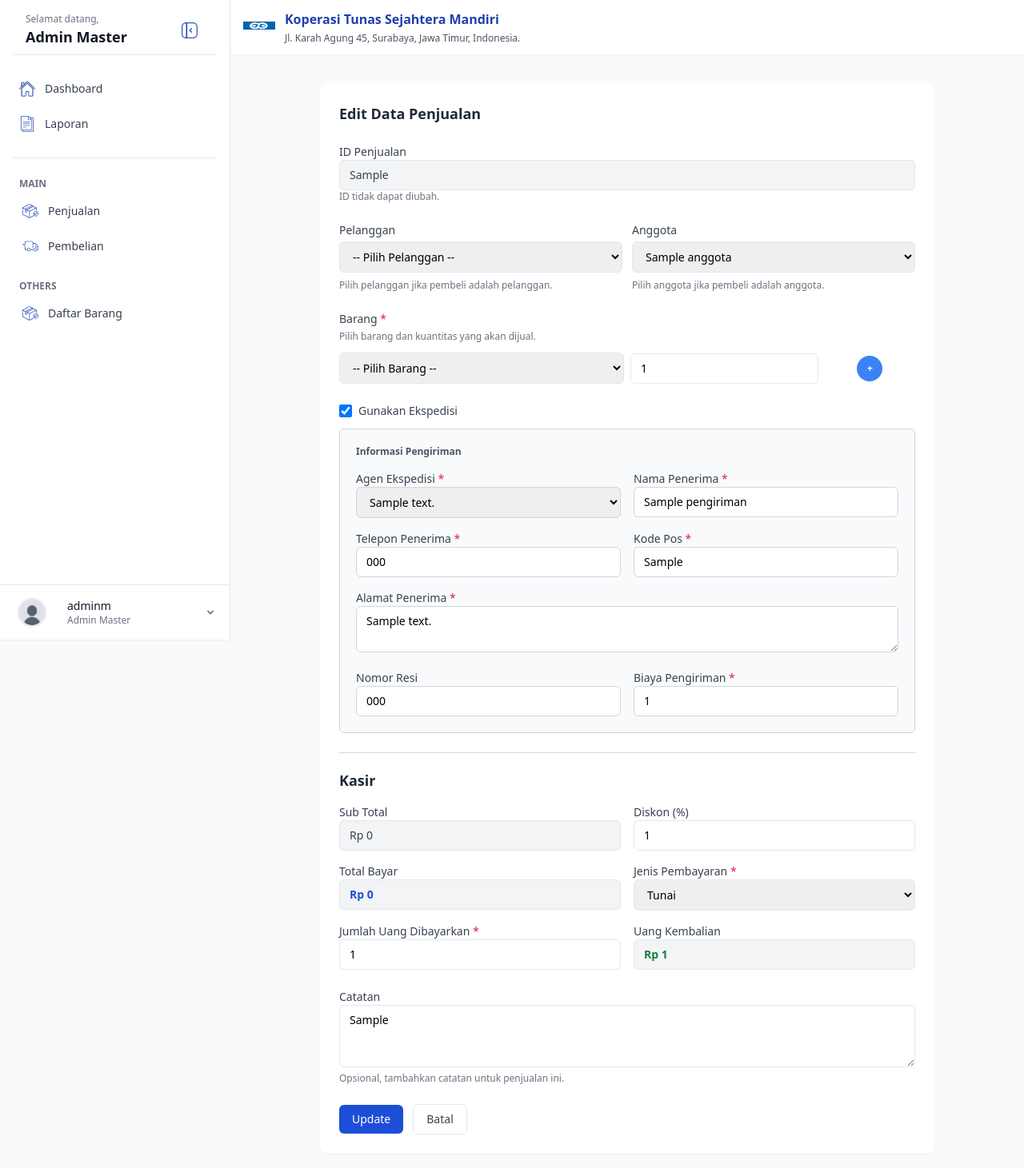
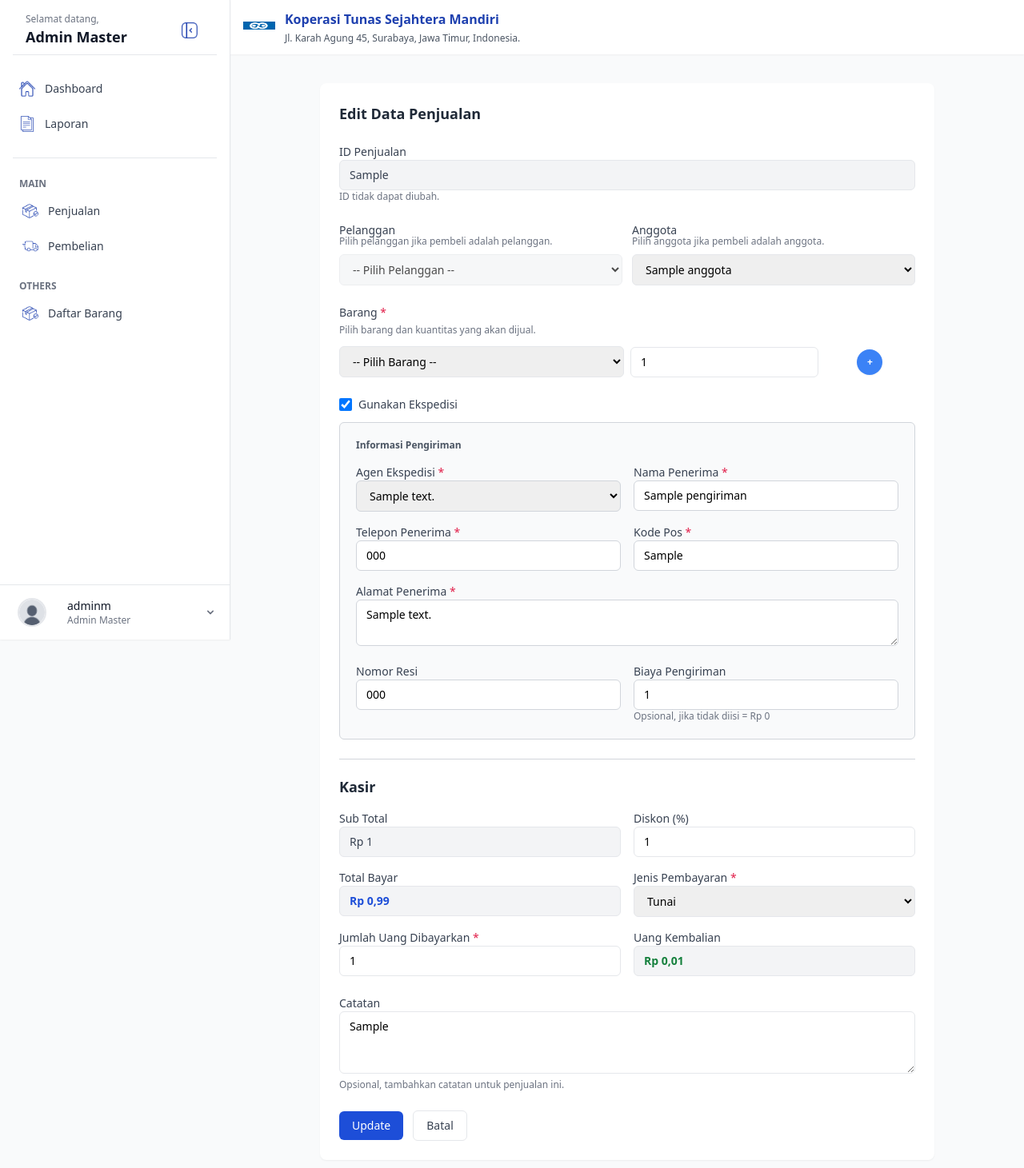
Before and after one commit to salsafds/toko-tsm, a Laravel app: a page that uses resources/views/admin/penjualan/_form.blade.php in a window 1280 px wide. Shown: the top 1461 px of the page at 80% size. Run offline with Laravel 12, Linux system fonts and the light colour scheme; a user stored in the database is signed in; data comes from the database, SQL or seed files in the repository; tables that the repository leaves empty hold one stand-in row (values such as "Sample post"); style sheets or scripts are compiled from the project's sources.

Commit message:
biaya pengiriman

```diff
--- a/app/Http/Controllers/Admin/PenjualanController.php
+++ b/app/Http/Controllers/Admin/PenjualanController.php
@@ -74,7 +74,6 @@ class PenjualanController extends Controller
             'jenis_pembayaran.required' => 'Jenis pembayaran wajib dipilih.',
         ];
 
-        // Hanya validasi ekspedisi jika checkbox dikirim dan bernilai 1
         if ($request->has('ekspedisi') && $request->ekspedisi == '1') {
             $rules += [
                 'id_agen_ekspedisi' => 'required|exists:agen_ekspedisi,id_ekspedisi',
@@ -82,7 +81,7 @@ class PenjualanController extends Controller
                 'telepon_penerima' => 'required|string|max:20',
                 'alamat_penerima' => 'required|string',
                 'kode_pos' => 'required|string|max:10',
-                'biaya_pengiriman' => 'required|numeric|min:0',
+                'biaya_pengiriman' => 'nullable|numeric|min:0', // BISA KOSONG
                 'nomor_resi' => 'nullable|string|max:255',
             ];
 
@@ -93,13 +92,11 @@ class PenjualanController extends Controller
                 'telepon_penerima.required' => 'Telepon penerima wajib diisi.',
                 'alamat_penerima.required' => 'Alamat penerima wajib diisi.',
                 'kode_pos.required' => 'Kode pos wajib diisi.',
-                'biaya_pengiriman.required' => 'Biaya pengiriman wajib diisi.',
             ];
         }
 
         $request->validate($rules, $messages);
 
-        // Validasi mutual exclusive
         if (!$request->id_pelanggan && !$request->id_anggota) {
             return back()->withErrors(['id_pelanggan' => 'Pilih pelanggan atau anggota.'])->withInput();
         }
@@ -108,11 +105,15 @@ class PenjualanController extends Controller
         }
 
         DB::transaction(function () use ($request) {
-            $subTotal = 0;
+            $subTotalBarang = 0;
             foreach ($request->barang as $item) {
                 $barang = Barang::findOrFail($item['id_barang']);
-                $subTotal += $barang->retail * $item['kuantitas'];
+                $subTotalBarang += $barang->retail * $item['kuantitas'];
             }
+
+            $biayaPengiriman = $request->has('ekspedisi') && $request->ekspedisi == '1' ? ($request->biaya_pengiriman ?? 0) : 0;
+            $subTotal = $subTotalBarang + $biayaPengiriman;
+
             $diskon = $request->filled('diskon_penjualan') ? $request->diskon_penjualan : 0;
             $totalHarga = $subTotal - ($subTotal * $diskon / 100);
 
@@ -124,6 +125,7 @@ class PenjualanController extends Controller
                 'diskon_penjualan' => $diskon,
                 'total_harga_penjualan' => $totalHarga,
                 'jenis_pembayaran' => $request->jenis_pembayaran,
+                'uang_diterima' => $request->uang_diterima ?? 0,
                 'catatan' => $request->catatan,
             ]);
 
@@ -145,7 +147,7 @@ class PenjualanController extends Controller
                     'id_agen_ekspedisi' => $request->id_agen_ekspedisi,
                     'id_penjualan' => $penjualan->id_penjualan,
                     'nomor_resi' => $request->nomor_resi,
-                    'biaya_pengiriman' => $request->biaya_pengiriman,
+                    'biaya_pengiriman' => $biayaPengiriman,
                     'nama_penerima' => $request->nama_penerima,
                     'telepon_penerima' => $request->telepon_penerima,
                     'alamat_penerima' => $request->alamat_penerima,
@@ -200,7 +202,7 @@ class PenjualanController extends Controller
                 'telepon_penerima' => 'required|string|max:20',
                 'alamat_penerima' => 'required|string',
                 'kode_pos' => 'required|string|max:10',
-                'biaya_pengiriman' => 'required|numeric|min:0',
+                'biaya_pengiriman' => 'nullable|numeric|min:0', // BISA KOSONG
                 'nomor_resi' => 'nullable|string|max:255',
             ];
 
@@ -211,7 +213,6 @@ class PenjualanController extends Controller
                 'telepon_penerima.required' => 'Telepon penerima wajib diisi.',
                 'alamat_penerima.required' => 'Alamat penerima wajib diisi.',
                 'kode_pos.required' => 'Kode pos wajib diisi.',
-                'biaya_pengiriman.required' => 'Biaya pengiriman wajib diisi.',
             ];
         }
 
@@ -233,11 +234,15 @@ class PenjualanController extends Controller
             $penjualan->detailPenjualan()->delete();
             $penjualan->pengiriman()->delete();
 
-            $subTotal = 0;
+            $subTotalBarang = 0;
             foreach ($request->barang as $item) {
                 $barang = Barang::findOrFail($item['id_barang']);
-                $subTotal += $barang->retail * $item['kuantitas'];
+                $subTotalBarang += $barang->retail * $item['kuantitas'];
             }
+
+            $biayaPengiriman = $request->has('ekspedisi') && $request->ekspedisi == '1' ? ($request->biaya_pengiriman ?? 0) : 0;
+            $subTotal = $subTotalBarang + $biayaPengiriman;
+
             $diskon = $request->filled('diskon_penjualan') ? $request->diskon_penjualan : 0;
             $totalHarga = $subTotal - ($subTotal * $diskon / 100);
 
@@ -247,6 +252,7 @@ class PenjualanController extends Controller
                 'diskon_penjualan' => $diskon,
                 'total_harga_penjualan' => $totalHarga,
                 'jenis_pembayaran' => $request->jenis_pembayaran,
+                'uang_diterima' => $request->uang_diterima ?? 0,
                 'catatan' => $request->catatan,
             ]);
 
@@ -267,7 +273,7 @@ class PenjualanController extends Controller
                     'id_pengiriman' => $this->generatePengirimanId(),
                     'id_agen_ekspedisi' => $request->id_agen_ekspedisi,
                     'id_penjualan' => $penjualan->id_penjualan,
-                    'biaya_pengiriman' => $request->biaya_pengiriman,
+                    'biaya_pengiriman' => $biayaPengiriman,
                     'nama_penerima' => $request->nama_penerima,
                     'telepon_penerima' => $request->telepon_penerima,
                     'alamat_penerima' => $request->alamat_penerima,
--- a/resources/views/admin/penjualan/_form.blade.php
+++ b/resources/views/admin/penjualan/_form.blade.php
@@ -20,7 +20,10 @@
   {{-- Pelanggan atau Anggota --}}
   <div class="grid grid-cols-2 gap-3">
     <div class="grid grid-cols-1 gap-1">
-      <label for="id_pelanggan" class="block text-sm font-medium text-gray-700">Pelanggan</label>
+      <div>
+        <label for="id_pelanggan" class="block text-sm font-medium text-gray-700">Pelanggan</label>
+        <p class="text-xs text-gray-500 -mt-1 mb-1">Pilih pelanggan jika pembeli adalah pelanggan.</p>
+      </div>
       <select id="id_pelanggan" name="id_pelanggan" class="w-full rounded-md border px-3 py-2 text-sm {{ $errors->has('id_pelanggan') ? 'border-red-500 bg-red-50 focus:border-red-500 focus:ring-red-200' : 'border-gray-200 focus:border-blue-500 focus:ring-blue-100' }}">
         <option value="">-- Pilih Pelanggan --</option>
         @foreach($pelanggans as $p)
@@ -31,12 +34,14 @@
         <p class="text-sm text-red-600 mt-1">{{ $errors->first('id_pelanggan') }}</p>
       @else
         <p id="id_pelanggan_error" class="text-sm text-red-600 mt-1 hidden"></p>
-        <p class="text-xs text-gray-500 mt-1">Pilih pelanggan jika pembeli adalah pelanggan.</p>
       @endif
     </div>
 
     <div class="grid grid-cols-1 gap-1">
-      <label for="id_anggota" class="block text-sm font-medium text-gray-700">Anggota</label>
+      <div>
+        <label for="id_anggota" class="block text-sm font-medium text-gray-700">Anggota</label>
+        <p class="text-xs text-gray-500 -mt-1 mb-1">Pilih anggota jika pembeli adalah anggota.</p>
+      </div>
       <select id="id_anggota" name="id_anggota" class="w-full rounded-md border px-3 py-2 text-sm {{ $errors->has('id_anggota') ? 'border-red-500 bg-red-50 focus:border-red-500 focus:ring-red-200' : 'border-gray-200 focus:border-blue-500 focus:ring-blue-100' }}">
         <option value="">-- Pilih Anggota --</option>
         @foreach($anggotas as $a)
@@ -47,7 +52,6 @@
         <p class="text-sm text-red-600 mt-1">{{ $errors->first('id_anggota') }}</p>
       @else
         <p id="id_anggota_error" class="text-sm text-red-600 mt-1 hidden"></p>
-        <p class="text-xs text-gray-500 mt-1">Pilih anggota jika pembeli adalah anggota.</p>
       @endif
     </div>
   </div>
@@ -178,15 +182,15 @@
         </div>
 
         <div>
-          <label for="biaya_pengiriman" class="block text-sm font-medium text-gray-700">Biaya Pengiriman <span class="text-rose-600">*</span></label>
-          <input type="number" name="biaya_pengiriman" id="biaya_pengiriman" value="{{ old('biaya_pengiriman', $penjualan->pengiriman->biaya_pengiriman ?? '') }}" class="w-full rounded-md border px-3 py-2 text-sm border-gray-300" step="0.01" min="0">
-          <p id="biaya_pengiriman_error" class="text-sm text-red-600 mt-1 hidden"></p>
+          <label for="biaya_pengiriman" class="block text-sm font-medium text-gray-700">Biaya Pengiriman</label>
+          <input type="number" name="biaya_pengiriman" id="biaya_pengiriman" value="{{ old('biaya_pengiriman', $penjualan->pengiriman->biaya_pengiriman ?? '') }}" class="w-full rounded-md border px-3 py-2 text-sm border-gray-300" step="0.01" min="0" placeholder="0">
+          <p class="text-xs text-gray-500">Opsional, jika tidak diisi = Rp 0</p>
         </div>
       </div>
     </div>
   </div>
 
-  {{-- KASIR – KONDISIONAL uang_diterima --}}
+  {{-- KASIR --}}
   <div class="mt-6 pt-5 border-t border-gray-300">
     <h3 class="text-lg font-semibold text-gray-800 mb-4">Kasir</h3>
 
@@ -222,16 +226,22 @@
         <p id="jenis_pembayaran_error" class="text-sm text-red-600 mt-1 hidden"></p>
       </div>
 
-      <!-- Uang Diterima (KONDISIONAL) -->
+      <!-- Uang Diterima -->
       <div>
         <label for="uang_diterima" class="block text-sm font-medium text-gray-700">
           Jumlah Uang Dibayarkan
           <span id="wajib_tunai" class="text-rose-600 hidden">*</span>
         </label>
-        <input type="number" name="uang_diterima" id="uang_diterima"
-               value="{{ old('uang_diterima', $penjualan->uang_diterima ?? '') }}"
-               class="w-full rounded-md border px-3 py-2 text-sm border-gray-200"
-               step="0.01" min="0">
+        <input
+          type="number"
+          name="uang_diterima"
+          id="uang_diterima"
+          value="{{ old('uang_diterima', $penjualan->uang_diterima ?? '') }}"
+          class="w-full rounded-md border px-3 py-2 text-sm border-gray-200 bg-gray-100 cursor-not-allowed"
+          step="0.01"
+          min="0"
+          readonly
+        >
         <p id="uang_diterima_error" class="text-sm text-red-600 mt-1 hidden"></p>
       </div>
 
@@ -239,7 +249,7 @@
       <div>
         <label class="block text-sm font-medium text-gray-700">Uang Kembalian</label>
         <input type="text" id="kembalianDisplay" readonly
-               class="w-full rounded-md border bg-gray-100 px-3 py-2 text-sm font-bold cursor-not-allowed"
+               class="w-full rounded-md border bg-gray-100 px-3 py-2 text-sm font-bold text-gray-700 cursor-not-allowed"
                value="Rp 0">
       </div>
     </div>
@@ -270,6 +280,7 @@
 document.addEventListener('DOMContentLoaded', function () {
   const ekspedisiCheckbox = document.getElementById('ekspedisi');
   const ekspedisiForm = document.getElementById('ekspedisiForm');
+  const biayaPengirimanInput = document.getElementById('biaya_pengiriman');
   const barangContainer = document.getElementById('barangContainer');
   const diskonInput = document.getElementById('diskon_penjualan');
   const jenisPembayaranSelect = document.getElementById('jenis_pembayaran');
@@ -279,25 +290,54 @@ document.addEventListener('DOMContentLoaded', function () {
   const totalBayarDisplay = document.getElementById('totalBayarDisplay');
   const kembalianDisplay = document.getElementById('kembalianDisplay');
 
+  // === Pelanggan & Anggota Lock ===
+  const pelangganSelect = document.getElementById('id_pelanggan');
+  const anggotaSelect = document.getElementById('id_anggota');
+
+  function togglePembeliLock() {
+    const pVal = pelangganSelect.value;
+    const aVal = anggotaSelect.value;
+
+    if (pVal) {
+      anggotaSelect.disabled = true;
+      anggotaSelect.classList.add('bg-gray-100', 'cursor-not-allowed');
+    } else {
+      anggotaSelect.disabled = false;
+      anggotaSelect.classList.remove('bg-gray-100', 'cursor-not-allowed');
+    }
+
+    if (aVal) {
+      pelangganSelect.disabled = true;
+      pelangganSelect.classList.add('bg-gray-100', 'cursor-not-allowed');
+    } else {
+      pelangganSelect.disabled = false;
+      pelangganSelect.classList.remove('bg-gray-100', 'cursor-not-allowed');
+    }
+  }
+
+  pelangganSelect.addEventListener('change', togglePembeliLock);
+  anggotaSelect.addEventListener('change', togglePembeliLock);
+  togglePembeliLock();
+
   let barangIndex = {{ $isEdit ?? false ? $penjualan->detailPenjualan->count() : 1 }};
 
-  // --- FUNGSI KONDISI UANG DITERIMA ---
+  // --- UANG DITERIMA ---
   function toggleUangDiterima() {
     const isTunai = jenisPembayaranSelect.value === 'tunai';
 
     if (isTunai) {
-      uangDiterimaInput.disabled = false;
       uangDiterimaInput.removeAttribute('readonly');
+      uangDiterimaInput.classList.remove('bg-gray-100', 'cursor-not-allowed');
       wajibTunaiSpan.classList.remove('hidden');
     } else {
-      uangDiterimaInput.disabled = true;
+      uangDiterimaInput.setAttribute('readonly', 'readonly');
+      uangDiterimaInput.classList.add('bg-gray-100', 'cursor-not-allowed');
       uangDiterimaInput.value = '';
       wajibTunaiSpan.classList.add('hidden');
-      // Reset kembalian ke 0
       kembalianDisplay.value = 'Rp 0';
       kembalianDisplay.className = 'w-full rounded-md border bg-gray-100 px-3 py-2 text-sm font-bold text-gray-700 cursor-not-allowed';
     }
-    hitungTotal(); // Update kembalian
+    hitungTotal();
   }
 
   jenisPembayaranSelect.addEventListener('change', toggleUangDiterima);
@@ -313,6 +353,7 @@ document.addEventListener('DOMContentLoaded', function () {
     } else {
       ekspedisiForm.querySelectorAll('input, select, textarea').forEach(f => f.disabled = false);
     }
+    hitungTotal();
   }
   ekspedisiCheckbox.addEventListener('change', toggleEkspedisi);
   toggleEkspedisi();
@@ -381,15 +422,18 @@ document.addEventListener('DOMContentLoaded', function () {
   document.querySelectorAll('.barang-row').forEach(attachBarangEvents);
   updateActionButtons();
 
-  // --- HITUNG TOTAL ---
+  // --- HITUNG TOTAL (SUB TOTAL + BIAYA PENGIRIMAN) ---
   function hitungTotal() {
-    let subTotal = 0;
+    let subTotalBarang = 0;
     document.querySelectorAll('.barang-row').forEach(row => {
       const select = row.querySelector('select');
       const qty = parseFloat(row.querySelector('input').value) || 0;
       const harga = parseFloat(select.selectedOptions[0]?.dataset.harga) || 0;
-      subTotal += harga * qty;
+      subTotalBarang += harga * qty;
     });
+
+    const biayaPengiriman = ekspedisiCheckbox.checked ? (parseFloat(biayaPengirimanInput.value) || 0) : 0;
+    const subTotal = subTotalBarang + biayaPengiriman;
 
     const diskonPersen = parseFloat(diskonInput.value) || 0;
     const diskon = subTotal * (diskonPersen / 100);
@@ -398,7 +442,6 @@ document.addEventListener('DOMContentLoaded', function () {
     subTotalDisplay.value = `Rp ${formatRupiah(subTotal)}`;
     totalBayarDisplay.value = `Rp ${formatRupiah(totalBayar)}`;
 
-    // Hanya hitung kembalian jika tunai
     if (jenisPembayaranSelect.value === 'tunai') {
       const uangDiterima = parseFloat(uangDiterimaInput.value) || 0;
       const kembalian = uangDiterima - totalBayar;
@@ -422,8 +465,9 @@ document.addEventListener('DOMContentLoaded', function () {
 
   diskonInput.addEventListener('input', hitungTotal);
   uangDiterimaInput.addEventListener('input', hitungTotal);
+  biayaPengirimanInput.addEventListener('input', hitungTotal);
 
-  // Inisialisasi awal
+  // Inisialisasi
   toggleUangDiterima();
   hitungTotal();
 
@@ -435,10 +479,18 @@ document.addEventListener('DOMContentLoaded', function () {
     document.querySelectorAll('.text-red-600:not(.hidden)').forEach(el => el.classList.add('hidden'));
     document.querySelectorAll('input, select').forEach(el => el.classList.remove('border-red-500', 'bg-red-50'));
 
-    const p = document.getElementById('id_pelanggan').value;
-    const a = document.getElementById('id_anggota').value;
-    if (!p && !a) { showError('#id_pelanggan_error', 'Pilih pelanggan atau anggota.', '#id_pelanggan'); error = true; }
-    if (p && a) { showError('#id_pelanggan_error', 'Hanya boleh pilih satu.', '#id_pelanggan'); error = true; }
+    const p = pelangganSelect.value;
+    const a = anggotaSelect.value;
+
+    if (!p && !a) {
+      showError('#id_pelanggan_error', 'Pilih pelanggan atau anggota.', '#id_pelanggan');
+      showError('#id_anggota_error', 'Pilih pelanggan atau anggota.', '#id_anggota');
+      error = true;
+    } else if (p && a) {
+      showError('#id_pelanggan_error', 'Hanya boleh pilih satu.', '#id_pelanggan');
+      showError('#id_anggota_error', 'Hanya boleh pilih satu.', '#id_anggota');
+      error = true;
+    }
 
     const rows = document.querySelectorAll('.barang-row');
     if (rows.length === 0) { showError('#barang_error', 'Minimal satu barang.'); error = true; }
@@ -451,7 +503,7 @@ document.addEventListener('DOMContentLoaded', function () {
     });
 
     if (ekspedisiCheckbox.checked) {
-      ['id_agen_ekspedisi', 'nama_penerima', 'telepon_penerima', 'alamat_penerima', 'kode_pos', 'biaya_pengiriman'].forEach(id => {
+      ['id_agen_ekspedisi', 'nama_penerima', 'telepon_penerima', 'alamat_penerima', 'kode_pos'].forEach(id => {
         const el = document.getElementById(id);
         if (!el.value) { showError(`#${id}_error`, 'Wajib diisi.', `#${id}`); error = true; }
       });
@@ -466,7 +518,6 @@ document.addEventListener('DOMContentLoaded', function () {
       error = true;
     }
 
-    // Validasi uang_diterima hanya jika tunai
     if (jenisPembayaranSelect.value === 'tunai') {
       if (!uangDiterimaInput.value || uangDiterimaInput.value < 0) {
         showError('#uang_diterima_error', 'Wajib diisi saat pembayaran tunai.', '#uang_diterima');
```
Also changed, not shown: database/migrations/2025_10_30_021900_create_pengiriman_table.php.
